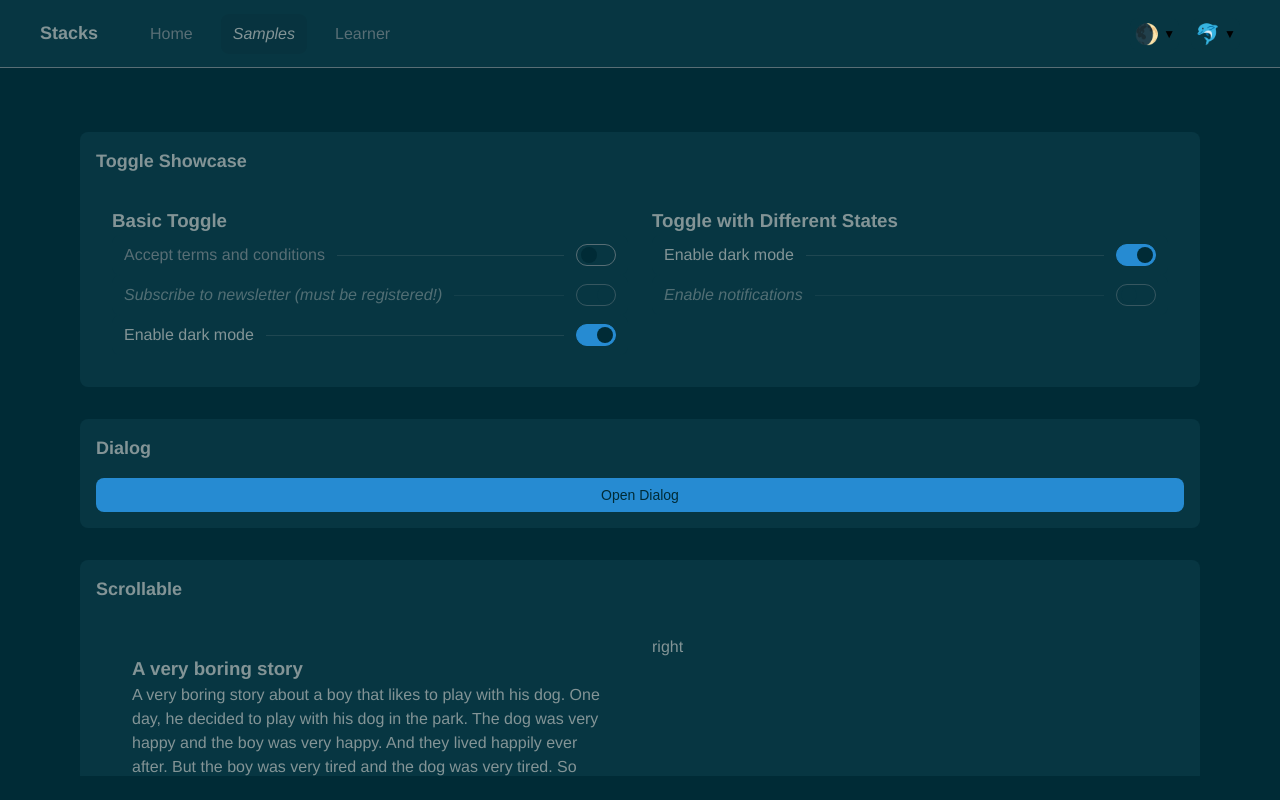
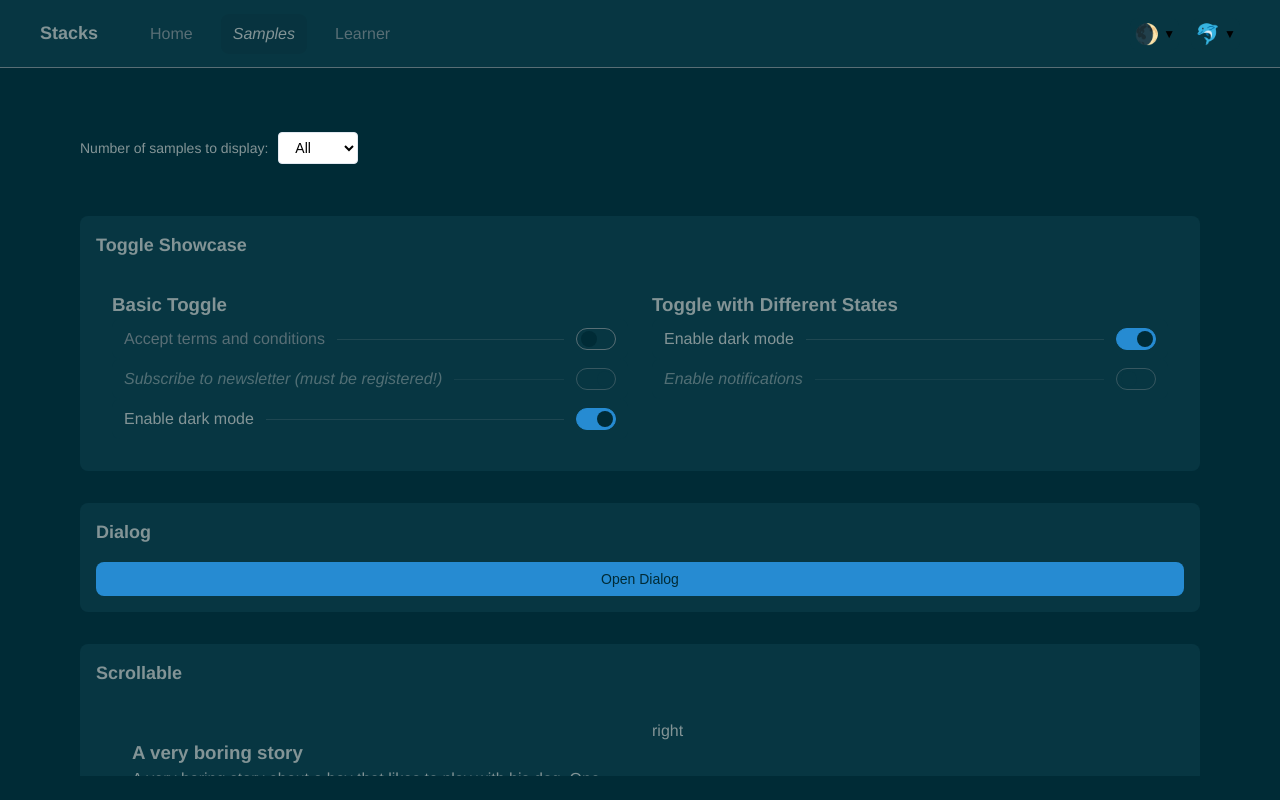
Before and after one commit to maybecake/stacks, a React (Vite) app in the folder frontend/: page /samples in a window 1280 px wide. Built offline with nearby package versions, Linux system fonts and the light colour scheme.

Commit message:
Add a samples

```diff
--- a/frontend/src/features/samples/Samples.tsx
+++ b/frontend/src/features/samples/Samples.tsx
@@ -1,4 +1,5 @@
-import React, { useState } from "react";
+import React, { useState, useEffect } from "react";
+import { useHistory, useParams } from "react-router-dom";
 import * as Dialog from "@radix-ui/react-dialog";
 import * as DropdownMenu from "@radix-ui/react-dropdown-menu";
 import * as Tabs from "@radix-ui/react-tabs";
@@ -75,45 +76,37 @@ const ScrollabelShowcase: React.FC = () => {
       <h2>Scrollable</h2>
       <TwoColumnLayout
         leftContent={
-          <div
-            className="scrollable"
-            style={{ height: "200px", padding: "20px" }}
-          >
+          <div className="scrollable" style={{ height: "200px", padding: "20px" }}>
             <h3>A very boring story</h3>
             <p>
-              A very boring story about a boy that likes to play with his dog.
-              One day, he decided to play with his dog in the park. The dog was
-              very happy and the boy was very happy. And they lived happily ever
-              after. But the boy was very tired and the dog was very tired. So
-              they went home and went to sleep. They were very tired and they
-              slept for a long time. When they woke up, they were very hungry
-              and they went to the kitchen to eat. They ate a lot of food and
-              they were very happy. But the boy was very tired and the dog was
-              very tired. So they went home and went to sleep. They were very
-              tired and they slept for a long time.
+              A very boring story about a boy that likes to play with his dog. One day, he decided
+              to play with his dog in the park. The dog was very happy and the boy was very happy.
+              And they lived happily ever after. But the boy was very tired and the dog was very
+              tired. So they went home and went to sleep. They were very tired and they slept for a
+              long time. When they woke up, they were very hungry and they went to the kitchen to
+              eat. They ate a lot of food and they were very happy. But the boy was very tired and
+              the dog was very tired. So they went home and went to sleep. They were very tired and
+              they slept for a long time.
             </p>
             <p>
               {" "}
-              He got a cat and a dog. The cat was very happy and the dog was
-              very happy. And they lived happily ever after. But the boy was
-              very tired and the dog was very tired. So they went home and went
-              to sleep. They were very tired and they slept for a long time.
+              He got a cat and a dog. The cat was very happy and the dog was very happy. And they
+              lived happily ever after. But the boy was very tired and the dog was very tired. So
+              they went home and went to sleep. They were very tired and they slept for a long time.
             </p>
             <p>
               {" "}
-              The cat and dog did not get along. The cat was very happy and the
-              dog was very happy. And they lived happily ever after. But the boy
-              was very tired and the dog was very tired. So they went home and
-              went to sleep. They were very tired and they slept for a long
-              time.
+              The cat and dog did not get along. The cat was very happy and the dog was very happy.
+              And they lived happily ever after. But the boy was very tired and the dog was very
+              tired. So they went home and went to sleep. They were very tired and they slept for a
+              long time.
             </p>
             <p>
               {" "}
-              What about some other pets? There could be a cat and a dog. The
-              cat was very happy and the dog was very happy. And they lived
-              happily ever after. But the boy was very tired and the dog was
-              very tired. So they went home and went to sleep. They were very
-              tired and they slept for a long time.
+              What about some other pets? There could be a cat and a dog. The cat was very happy and
+              the dog was very happy. And they lived happily ever after. But the boy was very tired
+              and the dog was very tired. So they went home and went to sleep. They were very tired
+              and they slept for a long time.
             </p>
           </div>
         }
@@ -133,12 +126,8 @@ const DropdownMenuShowcase: React.FC = () => {
         </DropdownMenu.Trigger>
         <DropdownMenu.Portal>
           <DropdownMenu.Content className="dropdown__content" sideOffset={5}>
-            <DropdownMenu.Item className="dropdown__item">
-              New Tab
-            </DropdownMenu.Item>
-            <DropdownMenu.Item className="dropdown__item">
-              New Window
-            </DropdownMenu.Item>
+            <DropdownMenu.Item className="dropdown__item">New Tab</DropdownMenu.Item>
+            <DropdownMenu.Item className="dropdown__item">New Window</DropdownMenu.Item>
             <DropdownMenu.Separator className="dropdown__separator" />
             <DropdownMenu.Item className="dropdown__item" disabled>
               Share
@@ -211,9 +200,7 @@ const AvatarShowcase: React.FC = () => {
   );
 };
 
-const OptionsSliderShowcase: React.FC<{ selectedTheme: string }> = ({
-  selectedTheme,
-}) => {
+const OptionsSliderShowcase: React.FC<{ selectedTheme: string }> = ({ selectedTheme }) => {
   return (
     <section className="samples__section">
       <h2>Options Slider</h2>
@@ -227,16 +214,60 @@ const OptionsSliderShowcase: React.FC<{ selectedTheme: string }> = ({
 
 export const Samples: React.FC = () => {
   const [selectedTheme, _setSelectedTheme] = useState("light");
+  const history = useHistory();
+  const { count: countParam } = useParams<{ count?: string }>();
+  const [showCount, setShowCount] = useState<number | null>(null);
+
+  useEffect(() => {
+    setShowCount(countParam ? parseInt(countParam, 10) : null);
+  }, [countParam]);
+
+  const handleCountChange = (value: number | null) => {
+    setShowCount(value);
+
+    if (value === null) {
+      history.push("/samples");
+    } else {
+      history.push(`/samples/${value}`);
+    }
+  };
+
+  const showcases = [
+    <ToggleShowcase key="toggle" />,
+    <DialogShowcase key="dialog" />,
+    <ScrollabelShowcase key="scrollable" />,
+    <DropdownMenuShowcase key="dropdown" />,
+    <TabsShowcase key="tabs" />,
+    <AvatarShowcase key="avatar" />,
+    <OptionsSliderShowcase key="options" selectedTheme={selectedTheme} />,
+  ];
+
+  const displayedShowcases = showCount !== null ? showcases.slice(0, showCount) : showcases;
 
   return (
     <div className="samples">
-      <ToggleShowcase />
-      <DialogShowcase />
-      <ScrollabelShowcase />
-      <DropdownMenuShowcase />
-      <TabsShowcase />
-      <AvatarShowcase />
-      <OptionsSliderShowcase selectedTheme={selectedTheme} />
+      <div className="samples__controls">
+        <label htmlFor="sample-count" className="samples__control-label">
+          Number of samples to display:
+        </label>
+        <select
+          id="sample-count"
+          className="samples__count-selector"
+          value={showCount === null ? "all" : showCount}
+          onChange={(e) => {
+            const value = e.target.value;
+            handleCountChange(value === "all" ? null : parseInt(value, 10));
+          }}
+        >
+          <option value="all">All</option>
+          {Array.from({ length: showcases.length }, (_, i) => (
+            <option key={i + 1} value={i + 1}>
+              {i + 1}
+            </option>
+          ))}
+        </select>
+      </div>
+      {displayedShowcases}
     </div>
   );
 };
--- a/frontend/src/features/samples/samples.css
+++ b/frontend/src/features/samples/samples.css
@@ -276,3 +276,24 @@
   outline: none;
   box-shadow: 0 0 0 2px var(--bg-primary), 0 0 0 4px var(--accent);
 }
+
+.samples__controls {
+  margin-bottom: 20px;
+  display: flex;
+  align-items: center;
+  gap: 10px;
+}
+
+.samples__control-label {
+  font-size: 14px;
+  font-weight: 500;
+}
+
+.samples__count-selector {
+  padding: 6px 12px;
+  border-radius: 4px;
+  border: 1px solid var(--border-color, #e2e8f0);
+  background-color: var(--bg-color, white);
+  font-size: 14px;
+  min-width: 80px;
+}
```
Also changed, not shown: frontend/src/features/home/Home.tsx (+16 -4 lines), 1 other file (tests, documents, lock files or other folders).
